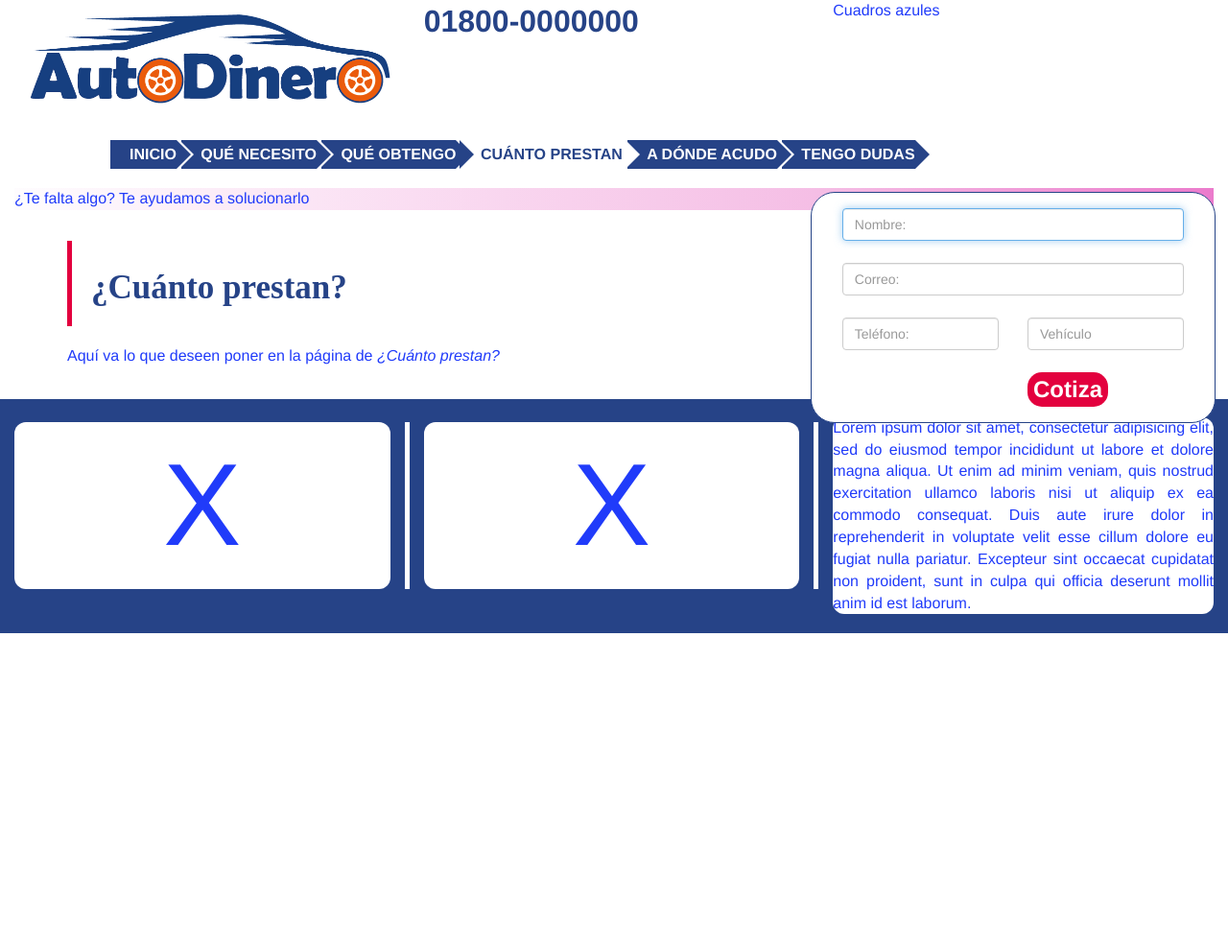
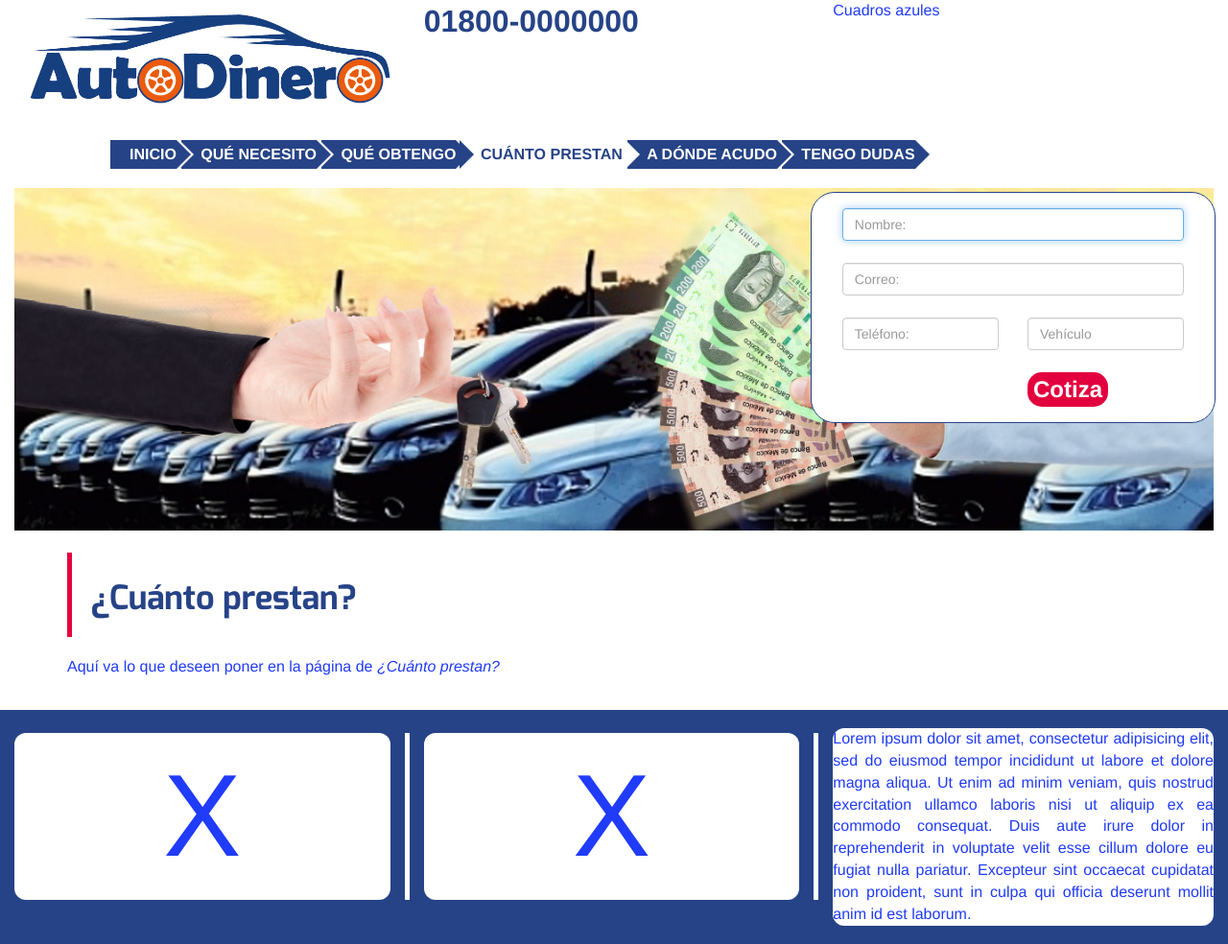
Before and after one commit to alesito500/PDI_web, a PHP site: page /cuanto.html in a window 1280 px wide. Shown: the whole page at 96% size. Before the commit the page ends 660 px from the top, so only its background shows below. Run offline with PHP 8.4, Linux system fonts and the light colour scheme; some libraries are stand-ins or nearby versions.

Commit message:
Fuentes e imagenes
Las fuentes agregadas ahora tienen el formato para web correspondiente.
En cuanto a los html, ya se colocó la imagen en todas las páginas.

Porcentaje de avance 65%

```diff
--- a/html/css/style.css
+++ b/html/css/style.css
@@ -1,9 +1,15 @@
 @font-face {
   font-family: 'Akzidenz-Grotesk BQ';
-  src: url('../fonts/AkzidenzGrotesk-Regular.otf') format ('opentype');
+	src: url('../fonts/akzidenzgrotesk-regular-webfont.woff2') format('woff2'),
+         url('../fonts/akzidenzgrotesk-regular-webfont.woff') format('woff');
+    font-weight: normal;
+    font-style: normal;
 
   font-family: 'Exo Bold';
-  src: url('../fonts/Exo-Bold.otf')  format ('opentype');
+    src: url('../fonts/exo-bold-webfont.woff2') format('woff2'),
+         url('../fonts/exo-bold-webfont.woff') format('woff');
+    font-weight: normal;
+    font-style: normal;
 }
 
 article{
--- a/html/cuanto.html
+++ b/html/cuanto.html
@@ -42,7 +42,7 @@
     <!-- Men&uacute; de navegaci&oacute;n -->
     <!-- Banner principal -->
     <div class="renglon_imagen">
-      <p>¿Te falta algo? Te ayudamos a solucionarlo</p>
+      <img src="images/COTIZA.jpg" alt="¿Cuánto me prestan?" class="img-responsive">
     </div>
     <br>
     <div class="container" id="Marco_informacion">
--- a/html/faq.html
+++ b/html/faq.html
@@ -41,7 +41,7 @@
     <!-- Men&uacute; de navegaci&oacute;n -->
     <!-- Banner principal -->
     <div class="renglon_imagen">
-      <p>Por ejemplo, obtén tu dinero en una </p>
+      <img src="images/FAQ.jpg" alt="Preguntas frecuentes" class="img-responsive">
     </div>
     <br>
     <div class="container" id="Marco_informacion">
--- a/html/sucursales.html
+++ b/html/sucursales.html
@@ -47,6 +47,9 @@
     <div class="container" id="Marco_informacion">
       <div class="row">
         <div class="col-sm-8">
+          <blockquote>
+            <h1 class="titulos_index">Nuestras sucursales</h1>
+          </blockquote>
           <p>
             Los requisitos para obtener dinero y seguir manejando tu auto son muy sencillos:
             <dl>
```
Also changed, not shown: html/fonts/AkzidenzGrotesk-Regular.otf (deleted), html/fonts/Exo-Bold.otf (deleted), html/fonts/akzidenzgrotesk-regular-webfont.woff (added), html/fonts/akzidenzgrotesk-regular-webfont.woff2 (added), html/fonts/exo-bold-webfont.woff (added), html/fonts/exo-bold-webfont.woff2 (added).
